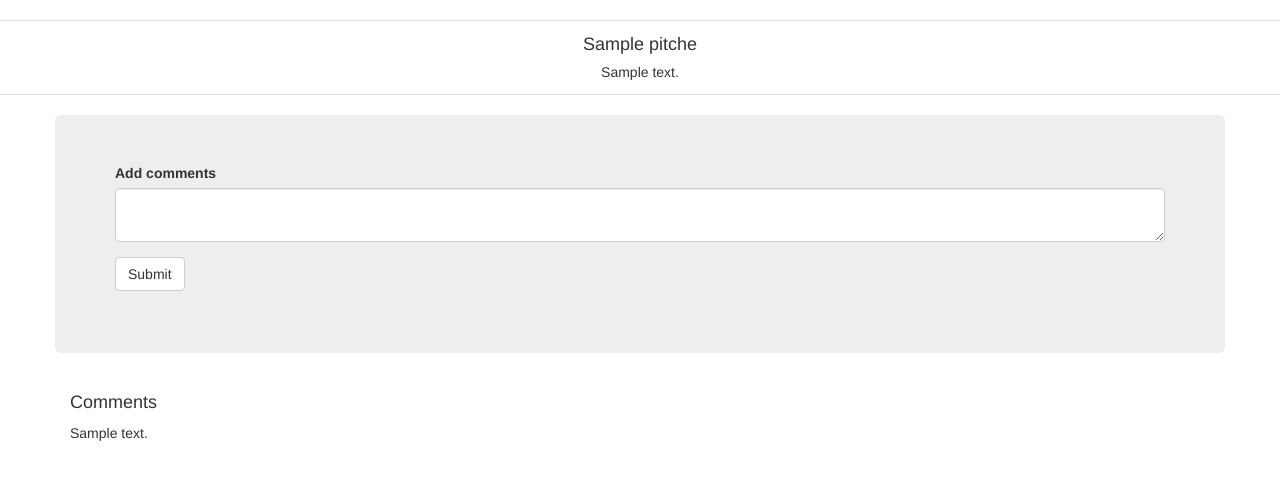
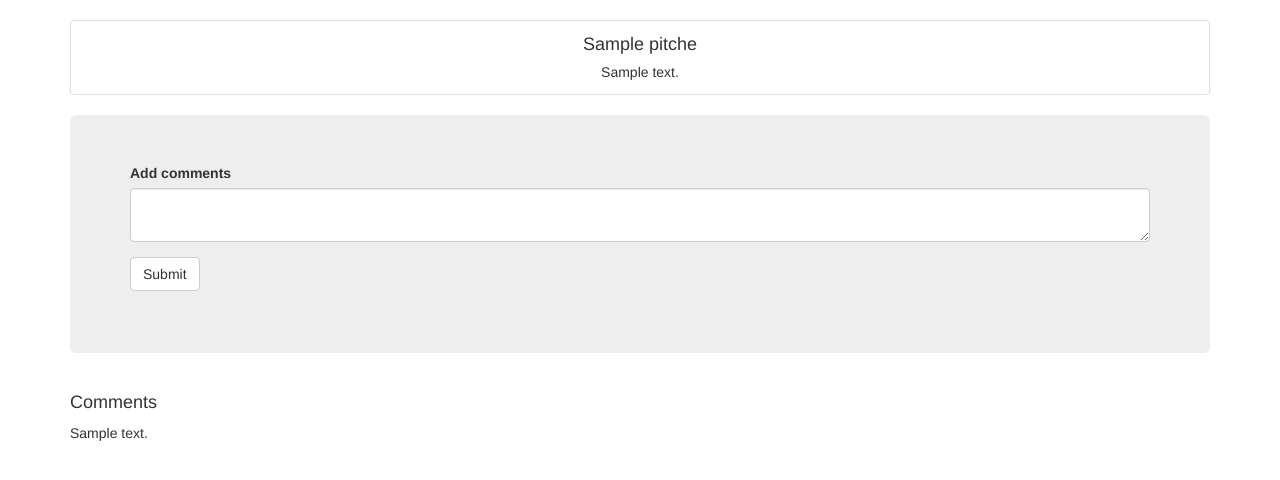
Before and after one commit to bryomajor/the-last-pitch, a Flask app: page /comment/new/1 in a window 1280 px wide. Shown: the part 52-532 px from the top of the page. Run offline with Flask 2, Linux system fonts and the light colour scheme; a user stored in the database is signed in; tables that the repository leaves empty hold one stand-in row (values such as "Sample post"); some libraries are stand-ins or nearby versions.

Commit message:
Styling and clean up

```diff
--- a/app/templates/comments.html
+++ b/app/templates/comments.html
@@ -6,21 +6,22 @@
 
 {% block content %}
 
+<div class="container">
     <div class="row">
+        <div class="col-md-12">
             <div class="thumbnail text-center">
                 <h4>{{ pitch.title }}</h4>
                 <h5>{{ pitch.description }}</h5>
             </div>
-
-    <div class="container">
+        </div>
+    </div>
     <div class="row">
+        <div class="col-md-12">
             <div class="jumbotron">
                 {{ wtf.quick_form(form) }}
             </div>
         </div>
     </div>
-
-    <div class="container">
     <div class="row">
         <div class="col-md-12">
             <h4>Comments</h4>
@@ -28,5 +29,4 @@
         </div>
     </div>
 </div>
-</div>
 {% endblock %}
--- a/app/templates/macros.html
+++ b/app/templates/macros.html
@@ -5,10 +5,9 @@
         {% for category in category_list %}
         <div class="col-md-6">
             <div class="thumbnail text-center">
-                <h3 class="card-header">{{category.title}}</h3>
+                <h3>{{category.title}}</h3>
                 <hr>
-                <!-- <h5 class="card-header">{{category.category}}</h5> -->
-                <div class="card-body">
+                <div>
                     <blockquote>
                         <h4>{{category.description}}</h4>
                         <footer>
```
Lines whose indentation alone changed are shown as unchanged.
